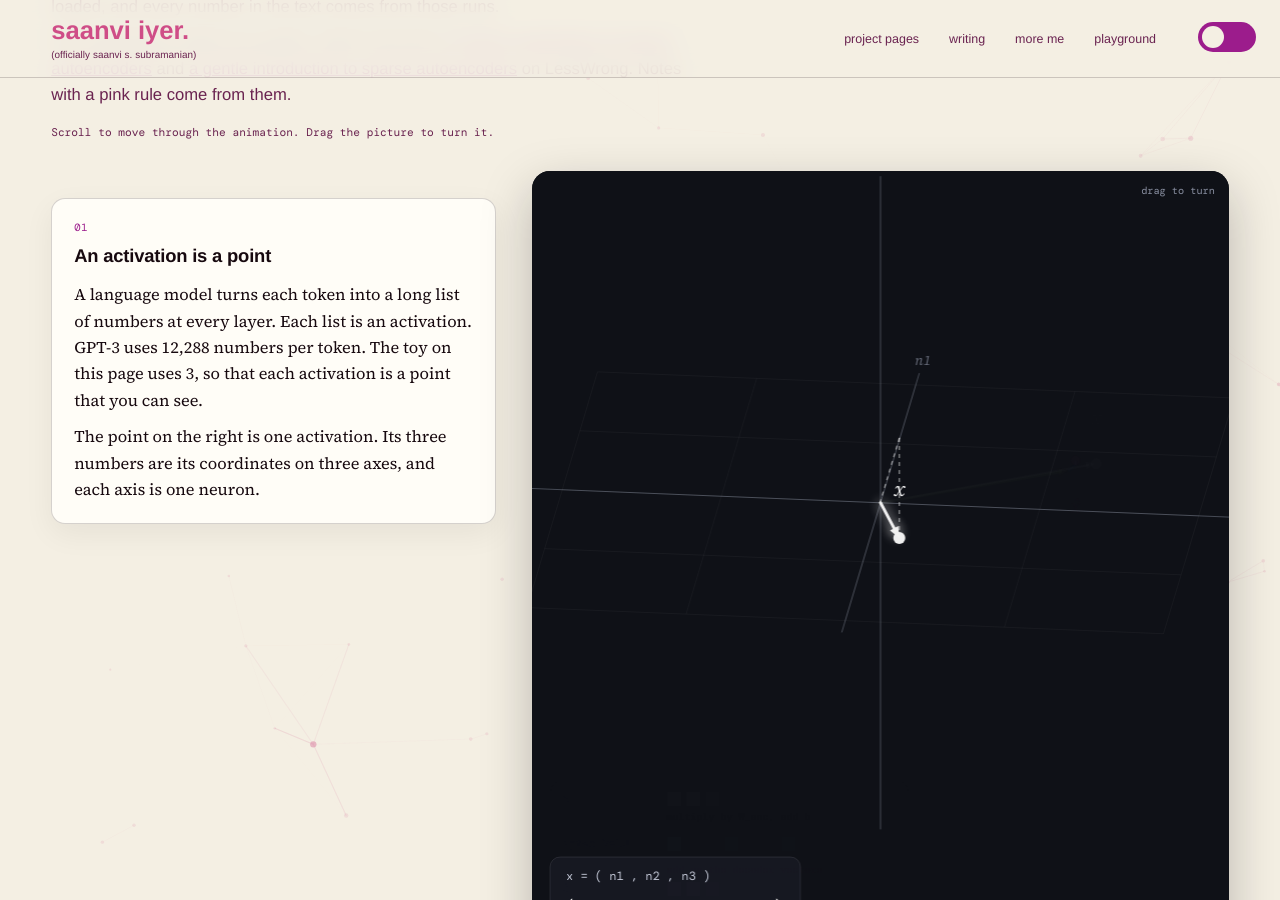
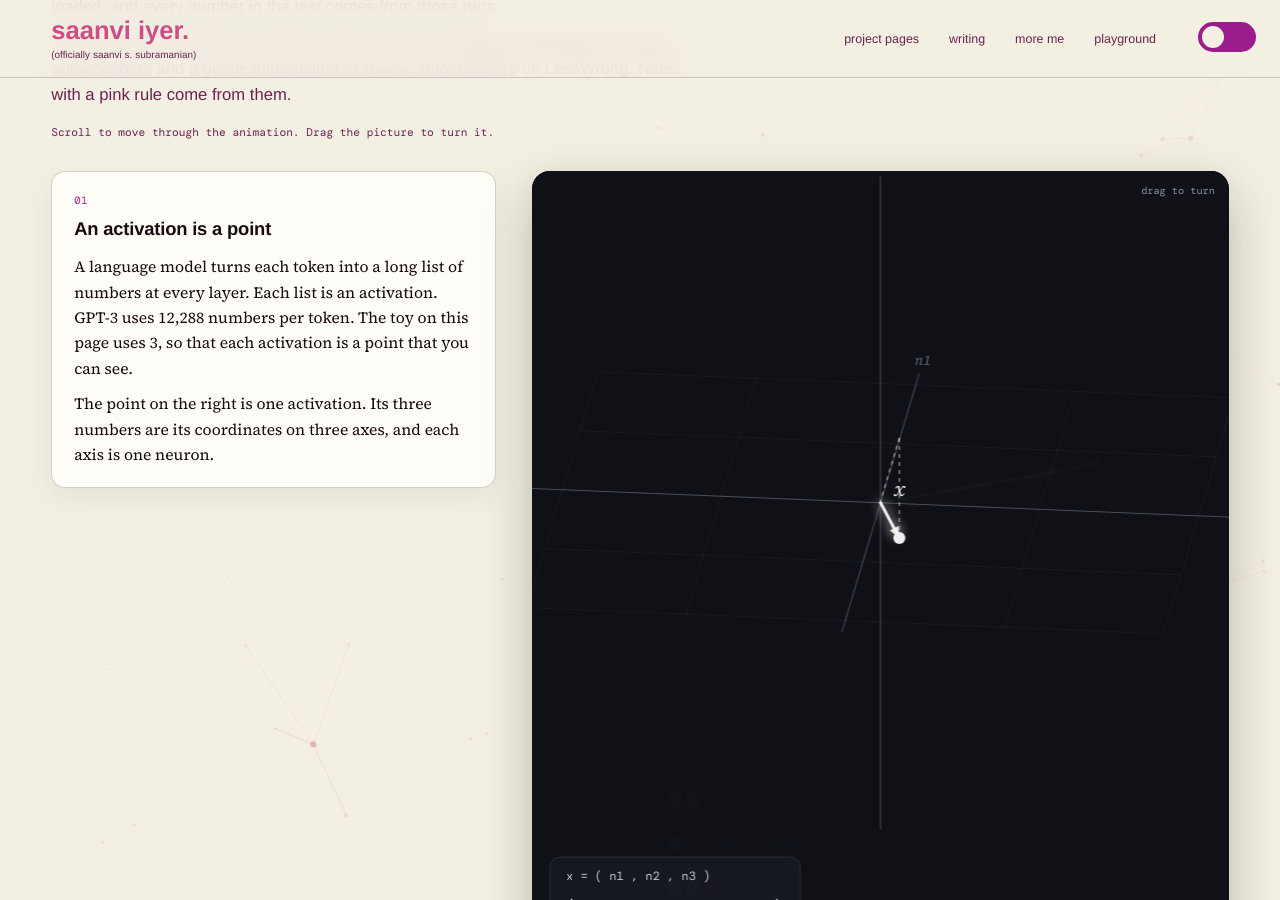
Before and after one commit to saanviiyer/saanviiyer.github.io, a Jekyll site: the page built from pages/play-sae.html, in a window 1280 px wide and 900 px high, scrolled down 375 px. Built offline with Jekyll 4.4.1, drawn with Linux system fonts in a browser that asks for light colours; some web fonts are replaced.

```diff
--- a/pages/play-sae.html
+++ b/pages/play-sae.html
@@ -19,12 +19,12 @@ description: "A scroll-driven explainer of sparse autoencoders. Your browser tra
   .sx-step { min-height: 92vh; position: relative; }
   .sx-step.tall { min-height: 230vh; }
   .sx-step.xtall { min-height: 300vh; }
-  .sx-card { position: sticky; top: 22vh; background: var(--read-card); border: 1px solid var(--border); border-radius: 14px; padding: 20px 22px; box-shadow: 0 10px 30px rgba(23, 9, 15, 0.06); transition: opacity 0.35s; opacity: 0.35; }
+  .sx-card { position: sticky; top: 13vh; background: var(--read-card); border: 1px solid var(--border); border-radius: 14px; padding: 20px 22px; box-shadow: 0 10px 30px rgba(23, 9, 15, 0.06); transition: opacity 0.35s; opacity: 0.35; }
   .sx-step.on .sx-card { opacity: 1; }
   .sx-card h2 { font-family: var(--sans); font-size: 1.15rem; font-weight: 700; letter-spacing: -0.01em; margin: 0 0 10px; }
-  .sx-card p { font-family: 'Source Serif 4', Georgia, serif; font-size: 1.02rem; line-height: 1.62; margin: 0 0 10px; }
+  .sx-card p { font-family: 'Source Serif 4', Georgia, serif; font-size: 0.98rem; line-height: 1.62; margin: 0 0 10px; }
   .sx-card p:last-child { margin-bottom: 0; }
-  .sx-card .src { font-family: var(--sans); font-size: 0.86rem; line-height: 1.55; color: var(--muted); border-left: 2px solid var(--accent); padding-left: 10px; }
+  .sx-card .src { font-family: var(--sans); font-size: 0.8rem; line-height: 1.55; color: var(--muted); border-left: 2px solid var(--accent); padding-left: 10px; }
   .sx-card .katex-display { margin: 10px 0; }
   .sx-n { font-family: var(--code); font-size: 0.66rem; letter-spacing: 0.08em; color: var(--accent); display: block; margin-bottom: 4px; }
 
```
Also changed, not shown: other parts of pages/play-sae.html (+2 -2 lines).
